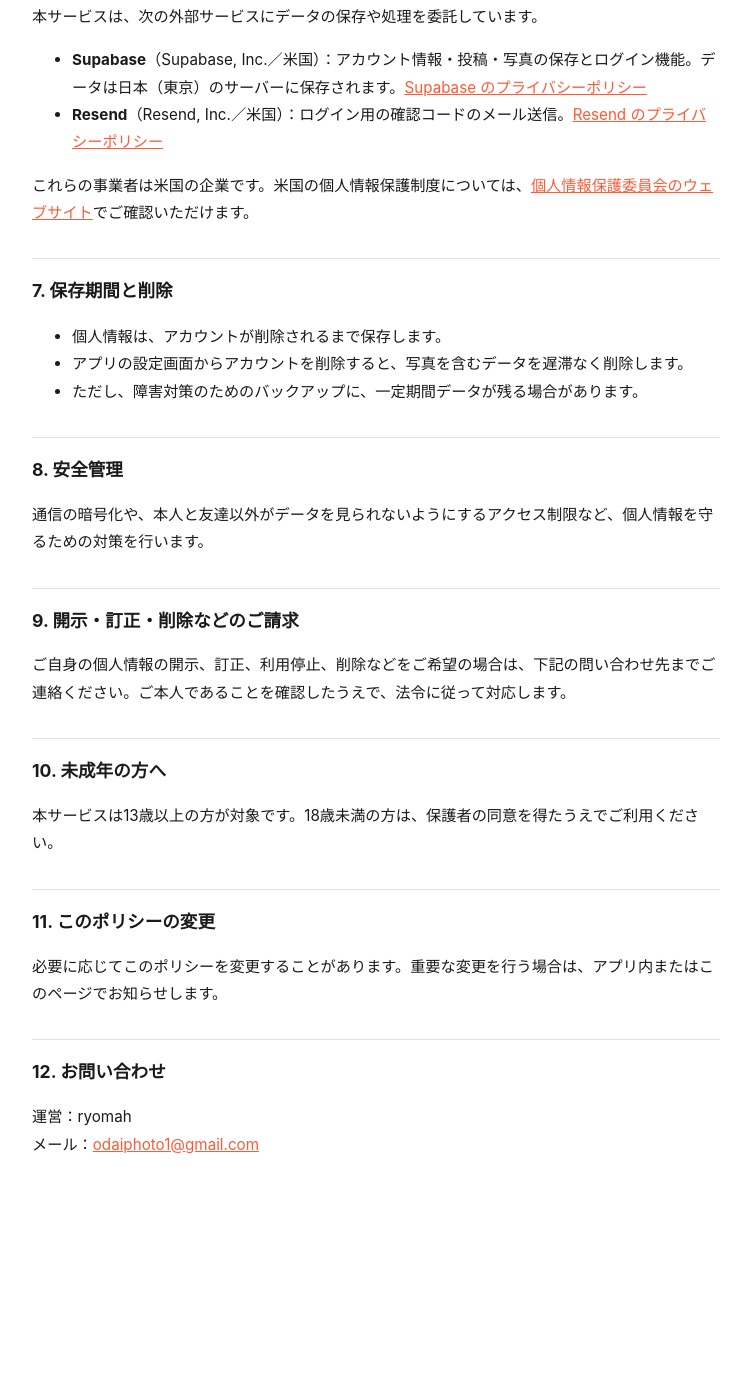
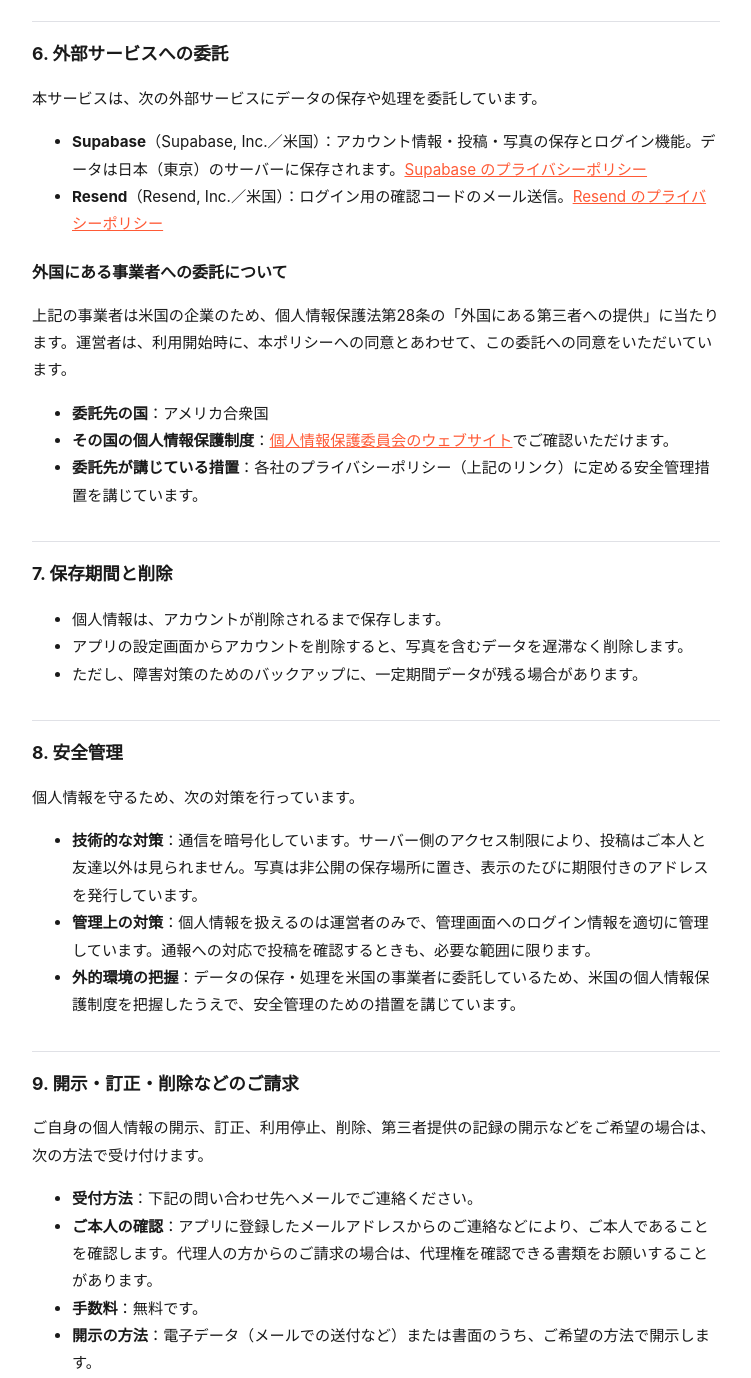
Before and after one commit to SSKyukari/odai-photo-legal, a plain HTML site: page privacy.html in a window 1280 px wide. Shown: the part 1422-2800 px from the top of the page, without its empty margins (264-1015 px from the left). Before the commit the page ends 2659 px from the top, so only its background shows below. Drawn offline with Linux system fonts and the light colour scheme.

Commit message:
利用規約・プライバシーポリシーを法的観点から見直し
- 免責・規約変更の条項を消費者契約法・民法548条の4に合わせて修正
- 外国の委託先・安全管理措置・開示請求の手続きを追記
- 管轄裁判所を金沢地方裁判所に

Co-Authored-By: Claude Opus 5.5 <noreply@anthropic.com>

```diff
--- a/privacy.html
+++ b/privacy.html
@@ -31,7 +31,7 @@
   <h2>3. 利用目的</h2>
   <ul>
     <li>本サービスの提供（ログイン、投稿の保存・表示、友達機能など）</li>
-    <li>不正利用の防止、通報への対応、利用規約違反への対応</li>
+    <li>不正利用の防止、通報への対応（通報された投稿の内容の確認を含みます）、利用規約違反への対応</li>
     <li>お問い合わせへの回答</li>
     <li>本サービスの改善</li>
   </ul>
@@ -41,6 +41,7 @@
     <li>投稿した写真と、それに対する判定の数は、ご本人と友達にだけ表示されます。</li>
     <li>ユーザー名と表示名は、友達、友達申請の相手、ユーザー名で検索した人に表示されます。</li>
     <li>メールアドレスが他のユーザーに表示されることはありません。</li>
+    <li>運営者は、通報への対応や利用規約違反の確認のため、必要な範囲で投稿を確認することがあります。</li>
   </ul>
 
   <h2>5. 第三者への提供</h2>
@@ -56,7 +57,13 @@
     <li><strong>Supabase</strong>（Supabase, Inc.／米国）：アカウント情報・投稿・写真の保存とログイン機能。データは日本（東京）のサーバーに保存されます。<a href="https://supabase.com/privacy">Supabase のプライバシーポリシー</a></li>
     <li><strong>Resend</strong>（Resend, Inc.／米国）：ログイン用の確認コードのメール送信。<a href="https://resend.com/legal/privacy-policy">Resend のプライバシーポリシー</a></li>
   </ul>
-  <p>これらの事業者は米国の企業です。米国の個人情報保護制度については、<a href="https://www.ppc.go.jp/enforcement/infoprovision/laws/">個人情報保護委員会のウェブサイト</a>でご確認いただけます。</p>
+  <h3>外国にある事業者への委託について</h3>
+  <p>上記の事業者は米国の企業のため、個人情報保護法第28条の「外国にある第三者への提供」に当たります。運営者は、利用開始時に、本ポリシーへの同意とあわせて、この委託への同意をいただいています。</p>
+  <ul>
+    <li><strong>委託先の国</strong>：アメリカ合衆国</li>
+    <li><strong>その国の個人情報保護制度</strong>：<a href="https://www.ppc.go.jp/enforcement/infoprovision/laws/">個人情報保護委員会のウェブサイト</a>でご確認いただけます。</li>
+    <li><strong>委託先が講じている措置</strong>：各社のプライバシーポリシー（上記のリンク）に定める安全管理措置を講じています。</li>
+  </ul>
 
   <h2>7. 保存期間と削除</h2>
   <ul>
@@ -66,16 +73,28 @@
   </ul>
 
   <h2>8. 安全管理</h2>
-  <p>通信の暗号化や、本人と友達以外がデータを見られないようにするアクセス制限など、個人情報を守るための対策を行います。</p>
+  <p>個人情報を守るため、次の対策を行っています。</p>
+  <ul>
+    <li><strong>技術的な対策</strong>：通信を暗号化しています。サーバー側のアクセス制限により、投稿はご本人と友達以外は見られません。写真は非公開の保存場所に置き、表示のたびに期限付きのアドレスを発行しています。</li>
+    <li><strong>管理上の対策</strong>：個人情報を扱えるのは運営者のみで、管理画面へのログイン情報を適切に管理しています。通報への対応で投稿を確認するときも、必要な範囲に限ります。</li>
+    <li><strong>外的環境の把握</strong>：データの保存・処理を米国の事業者に委託しているため、米国の個人情報保護制度を把握したうえで、安全管理のための措置を講じています。</li>
+  </ul>
 
   <h2>9. 開示・訂正・削除などのご請求</h2>
-  <p>ご自身の個人情報の開示、訂正、利用停止、削除などをご希望の場合は、下記の問い合わせ先までご連絡ください。ご本人であることを確認したうえで、法令に従って対応します。</p>
+  <p>ご自身の個人情報の開示、訂正、利用停止、削除、第三者提供の記録の開示などをご希望の場合は、次の方法で受け付けます。</p>
+  <ul>
+    <li><strong>受付方法</strong>：下記の問い合わせ先へメールでご連絡ください。</li>
+    <li><strong>ご本人の確認</strong>：アプリに登録したメールアドレスからのご連絡などにより、ご本人であることを確認します。代理人の方からのご請求の場合は、代理権を確認できる書類をお願いすることがあります。</li>
+    <li><strong>手数料</strong>：無料です。</li>
+    <li><strong>開示の方法</strong>：電子データ（メールでの送付など）または書面のうち、ご希望の方法で開示します。</li>
+  </ul>
+  <p>ご請求には、法令に従って遅滞なく対応します。また、投稿に写っている方など、アプリを利用していない方からの削除のご依頼や苦情も、下記の問い合わせ先で受け付けます。</p>
 
   <h2>10. 未成年の方へ</h2>
   <p>本サービスは13歳以上の方が対象です。18歳未満の方は、保護者の同意を得たうえでご利用ください。</p>
 
   <h2>11. このポリシーの変更</h2>
-  <p>必要に応じてこのポリシーを変更することがあります。重要な変更を行う場合は、アプリ内またはこのページでお知らせします。</p>
+  <p>必要に応じてこのポリシーを変更することがあります。変更するときは、変更後の内容と効力発生日を、効力発生日より前に、アプリ内またはこのページでお知らせします。利用目的を大きく変えるなど、法令で同意が必要な変更の場合は、改めて同意をいただきます。</p>
 
   <h2>12. お問い合わせ</h2>
   <p>運営：ryomah<br>メール：<a href="mailto:odaiphoto1@gmail.com">odaiphoto1@gmail.com</a></p>
--- a/style.css
+++ b/style.css
@@ -46,6 +46,15 @@ h2 {
   border-top: 1px solid var(--line);
 }
 
+h3 {
+  font-size: 1rem;
+  margin: 20px 0 4px;
+}
+
+ol ol {
+  list-style-type: lower-alpha;
+}
+
 p,
 li {
   font-size: 0.95rem;
```
Also changed, not shown: terms.html (+18 -9 lines).
